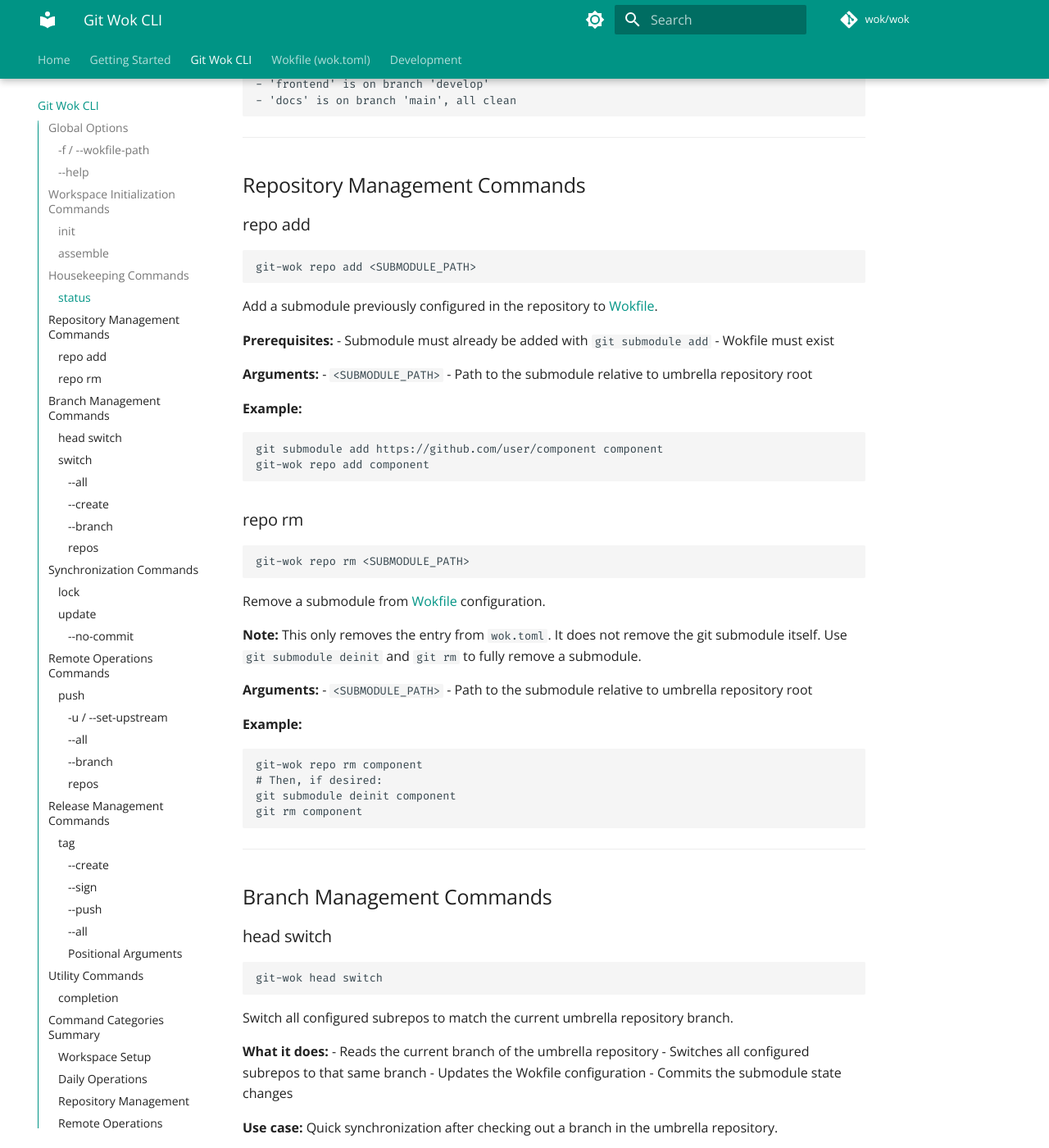
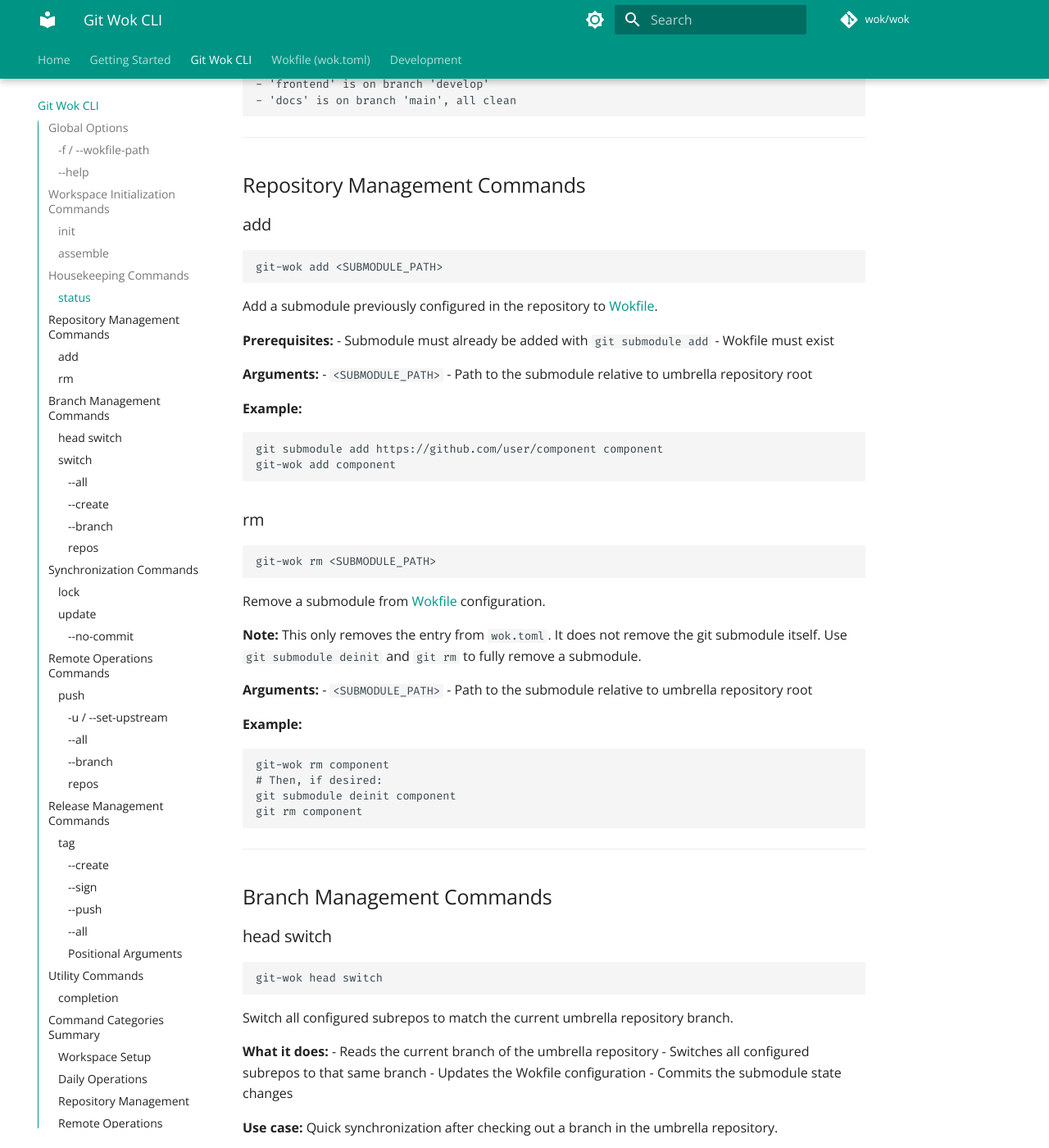
Before and after one commit to wokdev/wok, an MkDocs documentation site: the page built from docs/cli.md, in a window 1280 px wide and 1400 px high, scrolled down 2473 px. Shown: the whole window at 82% size. Built offline with MkDocs 1.6.1 and Material for MkDocs 9.7.7, drawn with Linux system fonts in a browser that asks for light colours.

Commit message:
Promote repo add/rm to first-level add/rm commands
This is a breaking change that simplifies the CLI interface by promoting
`repo add` and `repo rm` to first-level commands `add` and `rm`.

Changes:
- Remove `Repo` enum and `App::Repo` variant from CLI structure
- Add `App::Add` and `App::Remove` as first-level commands
- Add `rm` as an alias for the `remove` command
- Update all documentation to reflect the new command structure
- Update CHANGELOG.md with breaking change notice

Before: git-wok repo add <path>, git-wok repo rm <path>
After:  git-wok add <path>, git-wok rm <path>

All tests pass (60/60). Command verification successful.

````diff
--- a/docs/cli.md
+++ b/docs/cli.md
@@ -128,10 +128,10 @@
 
 ## Repository Management Commands
 
-### repo add
+### add
 
 ```sh
-git-wok repo add <SUBMODULE_PATH>
+git-wok add <SUBMODULE_PATH>
 ```
 
 Add a submodule previously configured in the repository to [Wokfile](./wokfile.md).
@@ -146,13 +146,13 @@
 **Example:**
 ```sh
 git submodule add https://github.com/user/component component
-git-wok repo add component
+git-wok add component
 ```
 
-### repo rm
+### rm
 
 ```sh
-git-wok repo rm <SUBMODULE_PATH>
+git-wok rm <SUBMODULE_PATH>
 ```
 
 Remove a submodule from [Wokfile](./wokfile.md) configuration.
@@ -164,7 +164,7 @@
 
 **Example:**
 ```sh
-git-wok repo rm component
+git-wok rm component
 # Then, if desired:
 git submodule deinit component
 git rm component
@@ -603,8 +603,8 @@
 - `update` - Fetch and merge from remotes
 
 ### Repository Management
-- `repo add` - Add submodule to config
-- `repo rm` - Remove submodule from config
+- `add` - Add submodule to config
+- `rm` - Remove submodule from config
 
 ### Remote Operations
 - `push` - Push changes to remotes
````
Also changed, not shown: CHANGELOG.md (+1 -0 lines), README.md (+1 -1 lines), docs/ROADMAP.md (+2 -2 lines), docs/getting-started.md (+2 -2 lines), docs/wokfile.md (+2 -2 lines), 1 other file.
